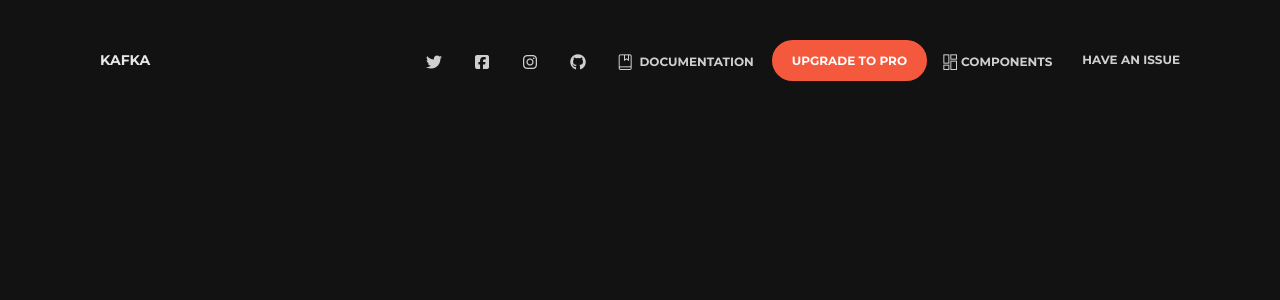
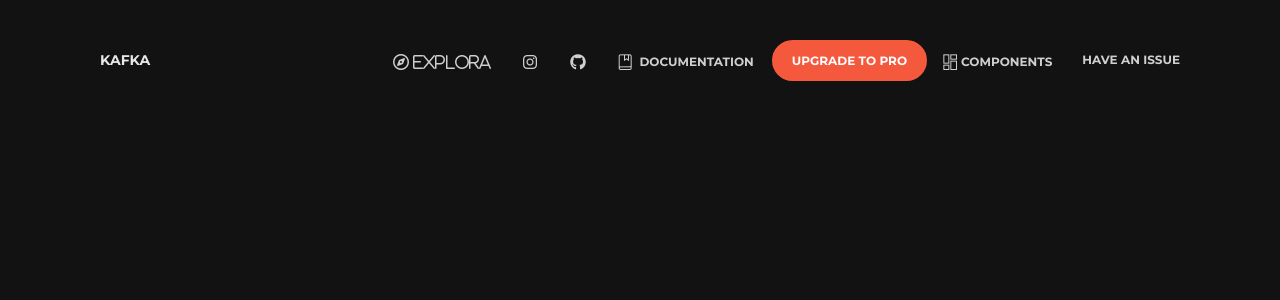
Before and after one commit to Angelica-Tejeda/Kafka, an Angular app in the folder proyecto/: page /homeLector in a window 1280 px wide. Before the commit this address led to /. Shown: the top 300 px of the page. Built offline with nearby package versions, Linux system fonts and the light colour scheme.

Commit message:
actualizando barra navegacion

```diff
--- a/proyecto/src/app/app-routing.module.ts
+++ b/proyecto/src/app/app-routing.module.ts
@@ -1,7 +1,12 @@
 import { NgModule } from '@angular/core';
 import { Routes, RouterModule } from '@angular/router';
+import {HomeComponent} from './components/shared/home/home.component';
 
-const routes: Routes = [];
+const routes: Routes = [
+  { path: '', redirectTo: 'home', pathMatch: 'full' },
+  { path: 'homeLector',             component: HomeComponent },
+  { path: 'homeEscritor',             component: HomeComponent },
+];
 
 @NgModule({
   imports: [RouterModule.forRoot(routes)],
--- a/proyecto/src/app/app.component.html
+++ b/proyecto/src/app/app.component.html
@@ -1,2 +1 @@
 <router-outlet></router-outlet>
-<app-header></app-header>
--- a/proyecto/src/app/app.module.ts
+++ b/proyecto/src/app/app.module.ts
@@ -3,21 +3,21 @@ import { NgModule } from '@angular/core';
 
 import { AppRoutingModule } from './app-routing.module';
 import { AppComponent } from './app.component';
-import { HeaderComponent } from './components/header/header.component';
 import { FooterComponent } from './components/shared/footer/footer.component';
 import { NavbarComponent } from './components/shared/navbar/navbar.component';
 import { SideBarComponent } from './components/shared/vista-lectura/side-bar/side-bar.component';
 import { ToolBarComponent } from './components/shared/vista-lectura/tool-bar/tool-bar.component';
+import { HomeComponent } from './components/shared/home/home.component';
 
 
 @NgModule({
   declarations: [
     AppComponent,
-    HeaderComponent,
     FooterComponent,
     NavbarComponent,
     SideBarComponent,
-    ToolBarComponent
+    ToolBarComponent,
+    HomeComponent
   ],
   imports: [
     BrowserModule,
--- a/proyecto/src/app/components/header/header.component.html
+++ /dev/null
@@ -1 +0,0 @@
-<app-navbar></app-navbar>
--- a/proyecto/src/app/components/header/header.component.ts
+++ /dev/null
@@ -1,15 +0,0 @@
-import { Component, OnInit } from '@angular/core';
-
-@Component({
-  selector: 'app-header',
-  templateUrl: './header.component.html',
-  styleUrls: ['./header.component.css']
-})
-export class HeaderComponent implements OnInit {
-
-  constructor() { }
-
-  ngOnInit(): void {
-  }
-
-}
--- /dev/null
+++ b/proyecto/src/app/components/shared/home/home.component.html
@@ -0,0 +1 @@
+<app-navbar></app-navbar>
--- /dev/null
+++ b/proyecto/src/app/components/shared/home/home.component.ts
@@ -0,0 +1,15 @@
+import { Component, OnInit } from '@angular/core';
+
+@Component({
+  selector: 'app-home',
+  templateUrl: './home.component.html',
+  styleUrls: ['./home.component.css']
+})
+export class HomeComponent implements OnInit {
+
+  constructor() { }
+
+  ngOnInit(): void {
+  }
+
+}
--- a/proyecto/src/app/components/shared/navbar/navbar.component.html
+++ b/proyecto/src/app/components/shared/navbar/navbar.component.html
@@ -11,15 +11,9 @@
         <div class="navbar-collapse" id="navbarToggler">
             <ul class="navbar-nav ml-auto">
                 <li class="nav-item">
-                    <a class="nav-link" rel="tooltip" title="Follow us on Twitter" data-placement="bottom" href="https://twitter.com/CreativeTim" target="_blank">
-                        <i class="fa fa-twitter"></i>
-                        <p class="d-lg-none">Twitter</p>
-                    </a>
-                </li>
-                <li class="nav-item">
-                    <a class="nav-link" rel="tooltip" title="Like us on Facebook" data-placement="bottom" href="https://www.facebook.com/CreativeTim" target="_blank">
-                        <i class="fa fa-facebook-square"></i>
-                        <p class="d-lg-none">Facebook</p>
+                    <a class="nav-link" rel="tooltip" title="Explorar" data-placement="bottom" href="https://www.facebook.com/CreativeTim" target="_blank">
+                        <i class="far fa-compass d-none d-lg-block"> Explora</i>
+                        <p class="far fa-compass d-lg-none">Explora</p>
                     </a>
                 </li>
                 <li class="nav-item">
--- a/proyecto/src/index.html
+++ b/proyecto/src/index.html
@@ -12,6 +12,7 @@
     <meta name="viewport" content="width=device-width" />
     <!--     Fonts and icons     -->
     <link href='https://fonts.googleapis.com/css?family=Montserrat:400,300,700' rel='stylesheet' type='text/css'>
+    <link rel="stylesheet" href="https://use.fontawesome.com/releases/v5.15.1/css/all.css" integrity="sha384-vp86vTRFVJgpjF9jiIGPEEqYqlDwgyBgEF109VFjmqGmIY/Y4HV4d3Gp2irVfcrp" crossorigin="anonymous">
     <link href="https://maxcdn.bootstrapcdn.com/font-awesome/latest/css/font-awesome.min.css" rel="stylesheet">
 
 </head>
```
Also changed, not shown: proyecto/src/app/components/shared/home/home.component.css (added), 1 other file (tests, documents, lock files or other folders).
